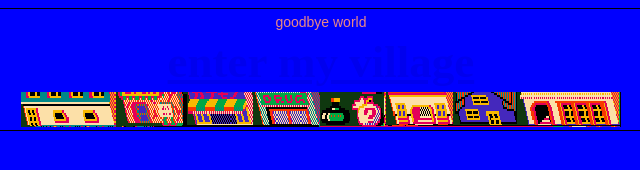
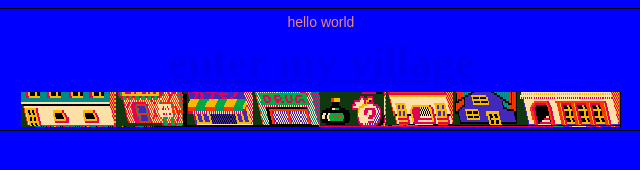
Before and after one commit to nilsontcarroll/twine, a plain HTML site: page index.html in a window 1280 px wide. Shown: the full height of the page, 316-956 px from the left. Drawn offline with Linux system fonts and the light colour scheme.

Commit message:
Update index.html

```diff
--- a/index.html
+++ b/index.html
@@ -23,7 +23,7 @@
     <table>
       <tr>
         <th>
-          <p>goodbye world</p>
+          <p>hello world</p>
         </th>
       </tr>
             <tr>
```
